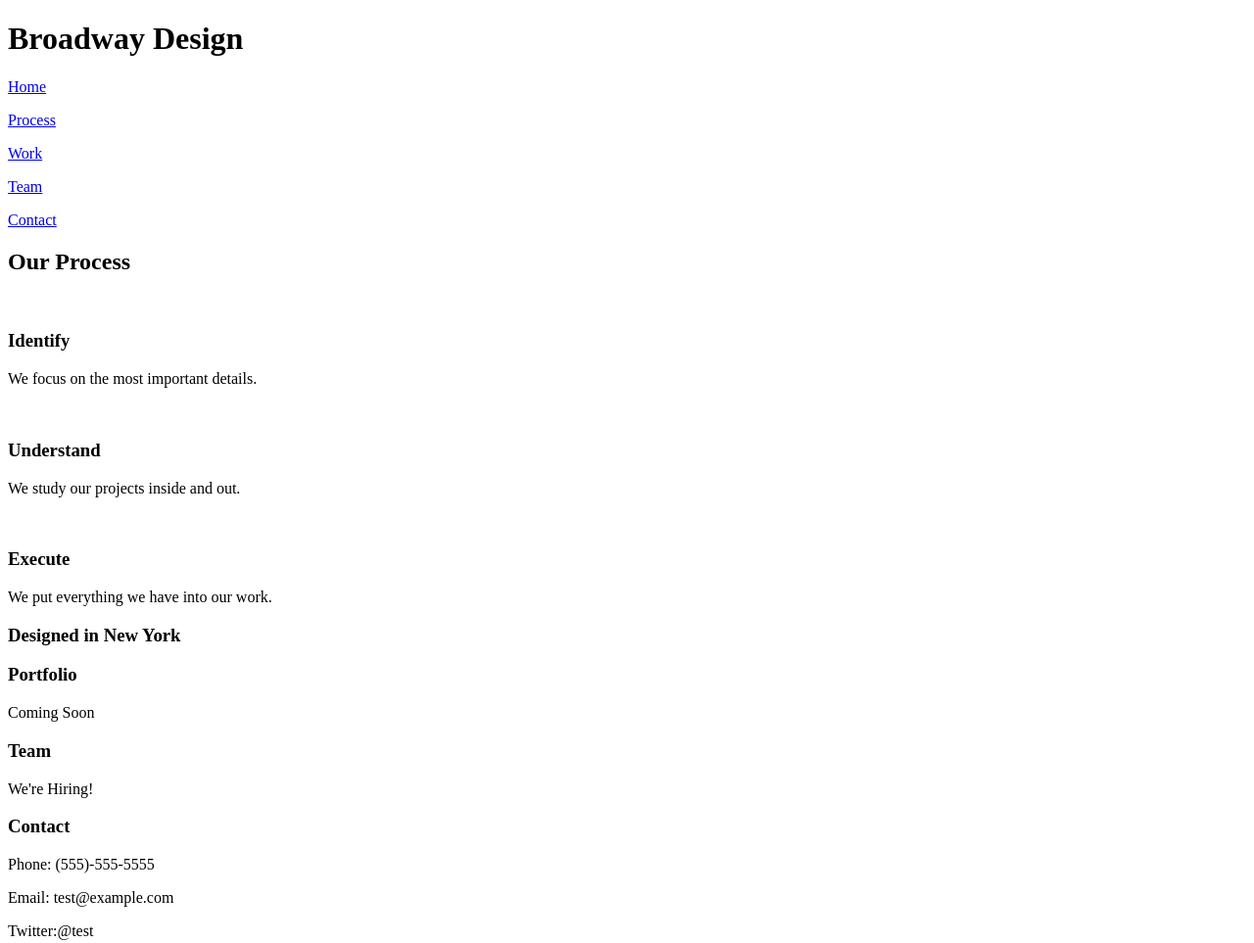
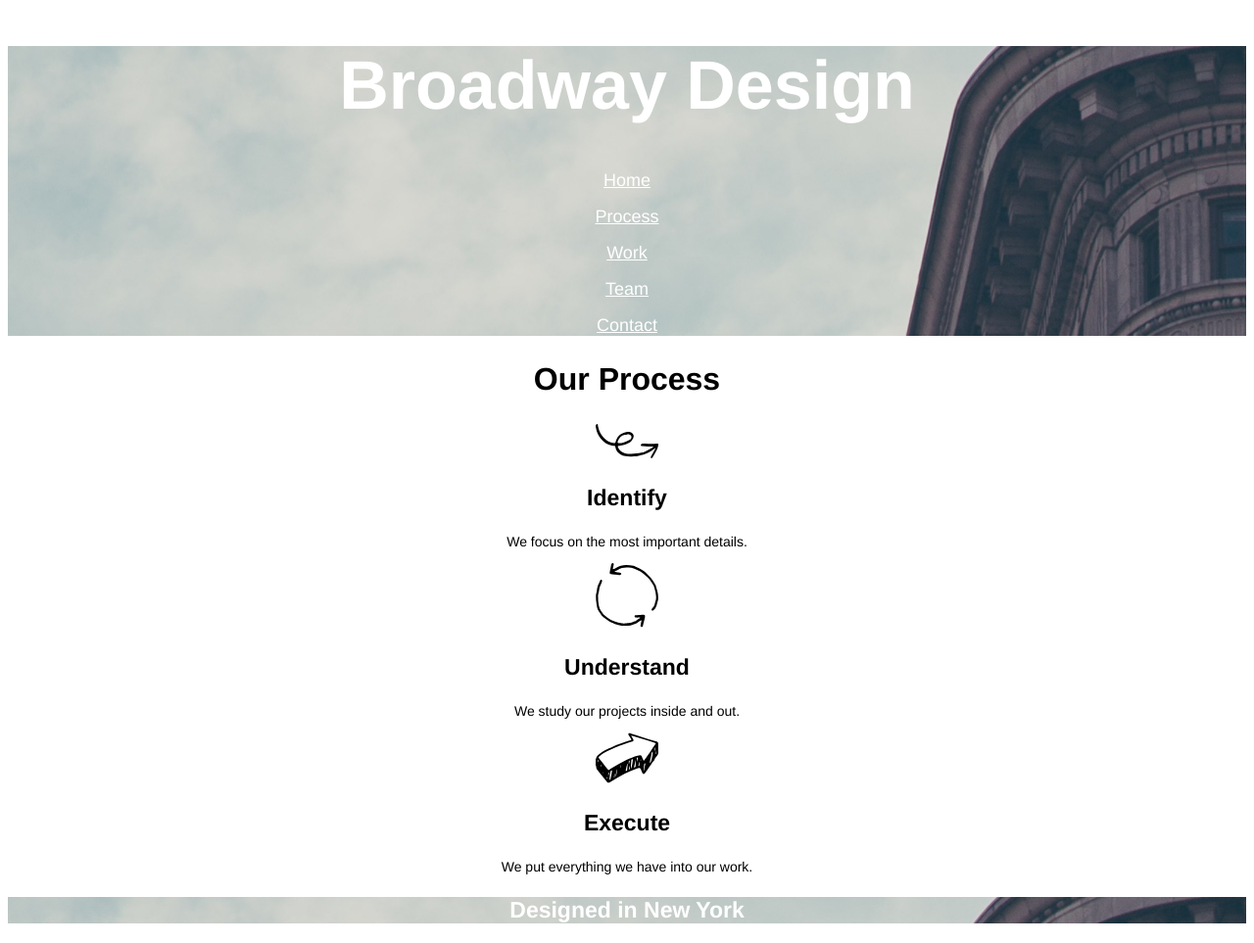
Before and after one commit to ngl4/BroadwayDesign, a plain HTML site: page index.html in a window 1280 px wide. Shown: the top 963 px of the page at 98% size. Drawn offline with Linux system fonts and the light colour scheme.

Commit message:
Completed-Accomplished

```diff
--- a/index.html
+++ b/index.html
@@ -32,26 +32,31 @@
 			<h2>Our Process</h2>
 
 				<!--Process 1: Identify-->
-				<img src="" />
+				<img src="./resources/images/identify.svg" />
 				<h3>Identify</h3>
 					<p>We focus on the most important details.</p>
 
 				<!--Process 2: Understand-->
-				<img src="" />
+				<img src="./resources/images/understand.svg" />
 				<h3>Understand</h3>
 					<p>We study our projects inside and out.</p>
 
 				<!--Process 3: Execute-->
-				<img src="" />
+				<img src="./resources/images/execute.svg" />
 				<h3>Execute</h3>
 					<p>We put everything we have into our work.</p>
 
 		</div>
 
 
+		<div id="des-location">
+
+			<h3>Designed in New York</h3>
+
+		</div>
+
+
 		<div id="work">
-
-			<h3 class="des-location">Designed in New York</h3>
 
 			<h3>Portfolio</h3>
 				<p>Coming Soon</p>
--- a/resources/css/style.css
+++ b/resources/css/style.css
@@ -0,0 +1,71 @@
+body {
+
+	font-family: Helvetica;
+	text-align: center;
+
+}
+
+#heading {
+
+	background-image: url('../images/the-building.png');
+
+}
+
+/* remember ../ for images url in css */
+
+#heading h1 {
+
+	font-size: 70px;
+	font-weight: bold;
+	color: white;
+
+}
+
+
+a {
+
+	font-size: 18px;
+	color: white;
+
+}
+
+#process h2 {
+
+	font-size: 32px;
+	font-weight: bold;
+
+}
+
+#process h3,
+#work h3,
+#team h3,
+#contact h3 {
+
+	font-size: 23px;
+	font-weight: bold;
+
+}
+
+#process p,
+#work p,
+#team p,
+#contact p {
+
+	font-size: 14px;
+
+}
+
+#des-location h3 {
+
+	font-size: 23px;
+	font-weight: bold;
+	color: white;
+	background-image: url('../images/the-building.png');
+}
+
+#copyright-footer-nav p {
+
+	font-size: 11px;
+	color: white;
+	background-color: dimgray;
+}
```
Also changed, not shown: resources/images/execute.svg (added), resources/images/identify.svg (added), resources/images/the-building.png (added), resources/images/understand.svg (added).
